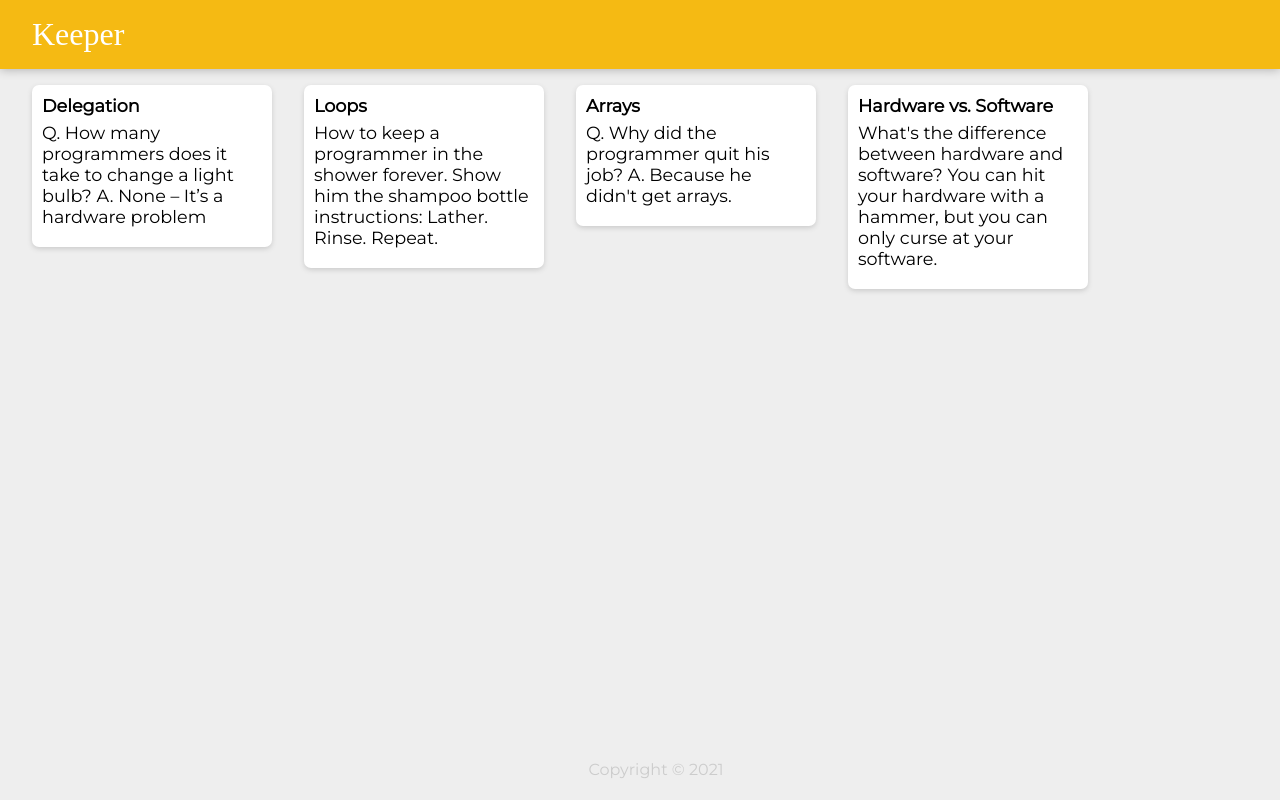
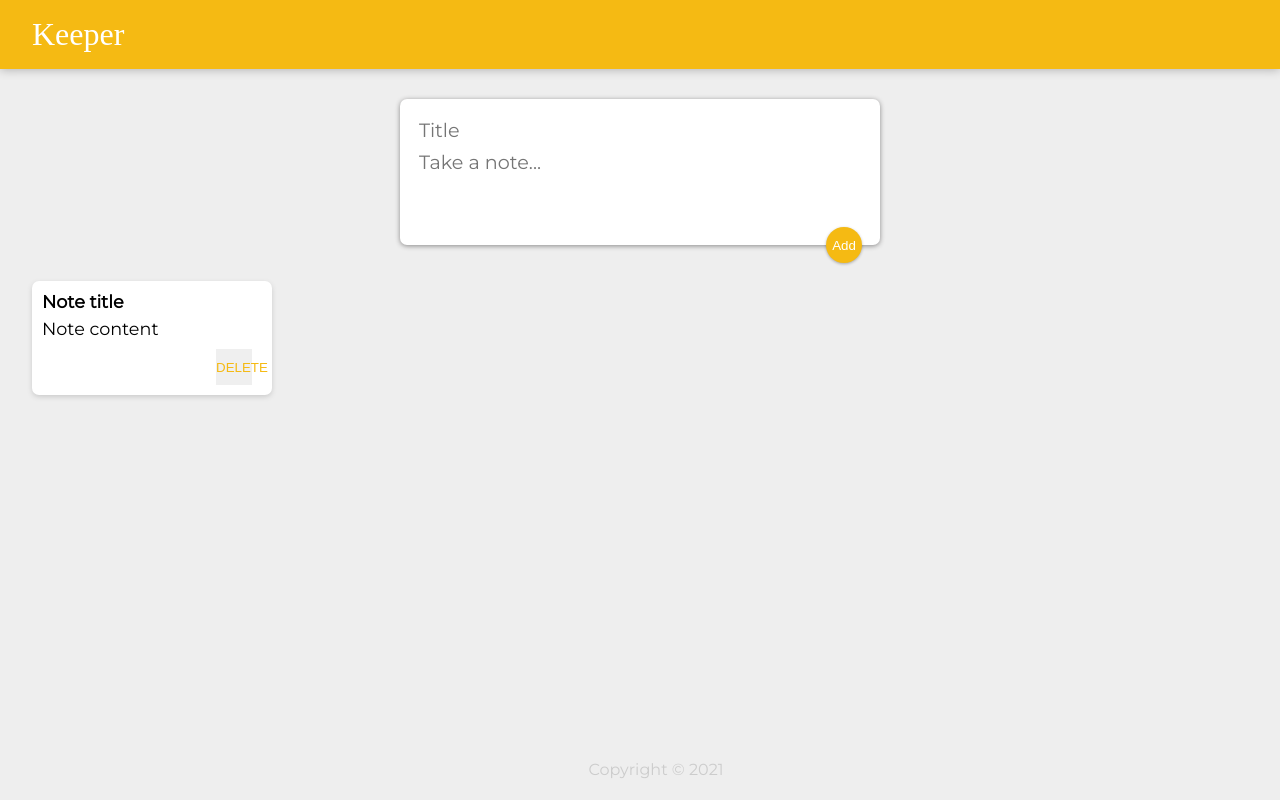
Before and after one commit to AttilaToth-JP/Keeper_App-bootc_project-ReactJS, a React (Create React App) app: page / in a window 1280 px wide. Built offline with nearby package versions, Linux system fonts and the light colour scheme; a web font is replaced by a local one.

Commit message:
starting files

```diff
--- a/public/styles.css
+++ b/public/styles.css
@@ -3,9 +3,11 @@
   margin: 0;
   box-sizing: border-box;
 }
+
 html {
   font-family: "Montserrat", sans-serif;
 }
+
 body {
   background: #eee;
   padding: 0 16px;
@@ -35,6 +37,7 @@ footer {
 footer p {
   color: #ccc;
 }
+
 .note {
   background: #fff;
   border-radius: 7px;
@@ -44,13 +47,63 @@ footer p {
   margin: 16px;
   float: left;
 }
+
 .note h1 {
   font-size: 1.1em;
   margin-bottom: 6px;
 }
+
 .note p {
   font-size: 1.1em;
   margin-bottom: 10px;
   white-space: pre-wrap;
   word-wrap: break-word;
 }
+
+.note button {
+  position: relative;
+  float: right;
+  margin-right: 10px;
+  color: #f5ba13;
+  border: none;
+  width: 36px;
+  height: 36px;
+  cursor: pointer;
+  outline: none;
+}
+
+form {
+  position: relative;
+  width: 480px;
+  margin: 30px auto 20px auto;
+  background: #fff;
+  padding: 15px;
+  border-radius: 7px;
+  box-shadow: 0 1px 5px rgb(138, 137, 137);
+}
+
+form input,
+form textarea {
+  width: 100%;
+  border: none;
+  padding: 4px;
+  outline: none;
+  font-size: 1.2em;
+  font-family: inherit;
+  resize: none;
+}
+
+form button {
+  position: absolute;
+  right: 18px;
+  bottom: -18px;
+  background: #f5ba13;
+  color: #fff;
+  border: none;
+  border-radius: 50%;
+  width: 36px;
+  height: 36px;
+  box-shadow: 0 1px 3px rgba(0, 0, 0, 0.3);
+  cursor: pointer;
+  outline: none;
+}
--- a/src/components/App.jsx
+++ b/src/components/App.jsx
@@ -2,19 +2,14 @@ import React from "react";
 import Header from "./Header";
 import Footer from "./Footer";
 import Note from "./Note";
-import notes from "../notes";
+import CreateArea from "./CreateArea";
 
 function App() {
   return (
     <div>
       <Header />
-            {notes.map( noteEntry =>
-                        <Note
-                            key={noteEntry.key}
-                            title={noteEntry.title}
-                            content={noteEntry.content}
-                        />
-            )}
+      <CreateArea />
+      <Note key={1} title="Note title" content="Note content" />
       <Footer />
     </div>
   );
--- /dev/null
+++ b/src/components/CreateArea.jsx
@@ -0,0 +1,15 @@
+import React from "react";
+
+function CreateArea() {
+  return (
+    <div>
+      <form>
+        <input name="title" placeholder="Title" />
+        <textarea name="content" placeholder="Take a note..." rows="3" />
+        <button>Add</button>
+      </form>
+    </div>
+  );
+}
+
+export default CreateArea;
--- a/src/components/Note.jsx
+++ b/src/components/Note.jsx
@@ -5,6 +5,7 @@ function Note(props) {
         <div className="note">
             <h1>{props.title}</h1>
             <p>{props.content}</p>
+            <button>DELETE</button>
         </div>
     );
 }
--- a/src/notes.js
+++ /dev/null
@@ -1,28 +0,0 @@
-const notes = [
-  {
-    key: 1,
-    title: "Delegation",
-    content:
-      "Q. How many programmers does it take to change a light bulb? A. None – It’s a hardware problem"
-  },
-  {
-    key: 2,
-    title: "Loops",
-    content:
-      "How to keep a programmer in the shower forever. Show him the shampoo bottle instructions: Lather. Rinse. Repeat."
-  },
-  {
-    key: 3,
-    title: "Arrays",
-    content:
-      "Q. Why did the programmer quit his job? A. Because he didn't get arrays."
-  },
-  {
-    key: 4,
-    title: "Hardware vs. Software",
-    content:
-      "What's the difference between hardware and software? You can hit your hardware with a hammer, but you can only curse at your software."
-  }
-];
-
-export default notes;
```
Also changed, not shown: src/index.js (+15 -3 lines). Lines whose indentation alone changed are shown as unchanged.
